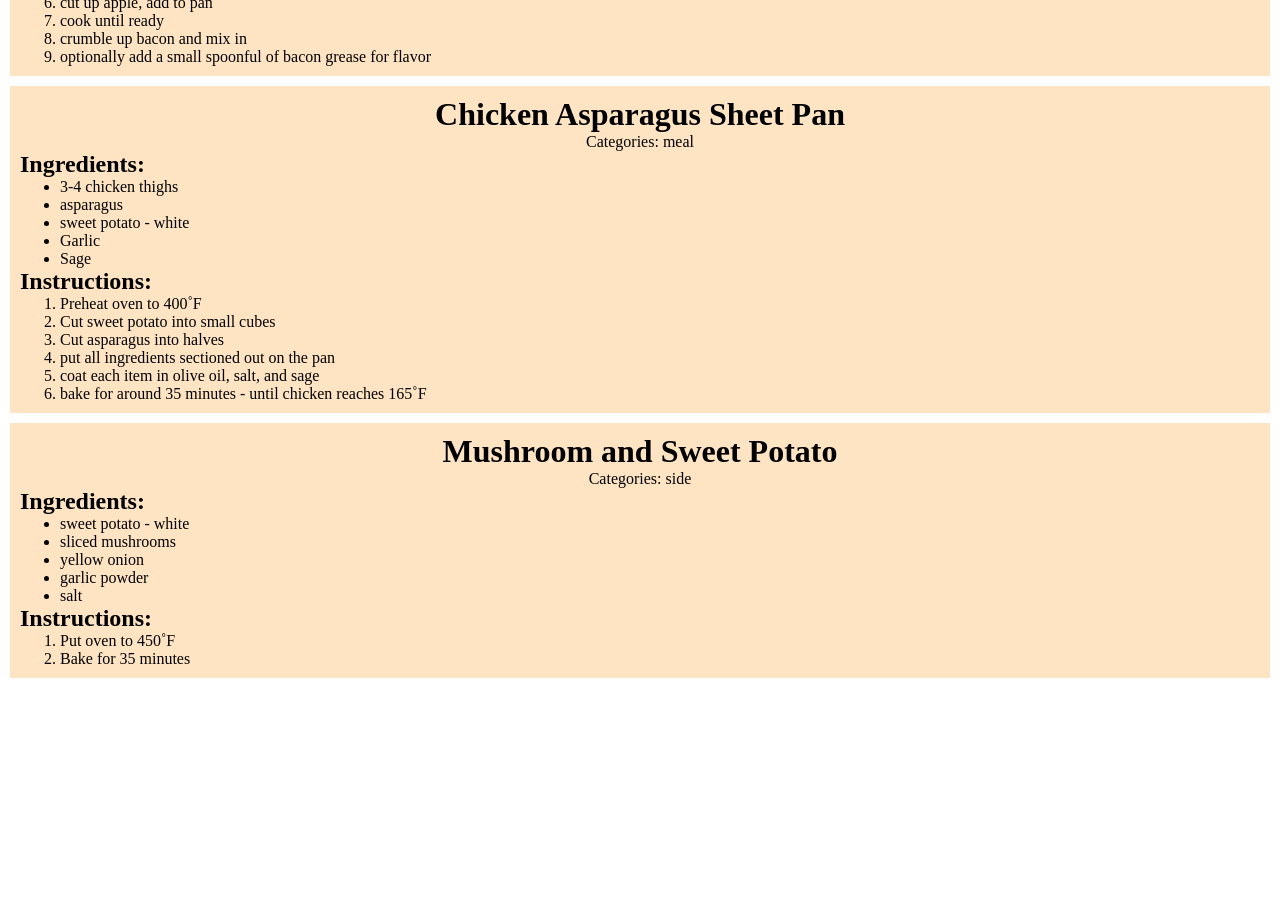
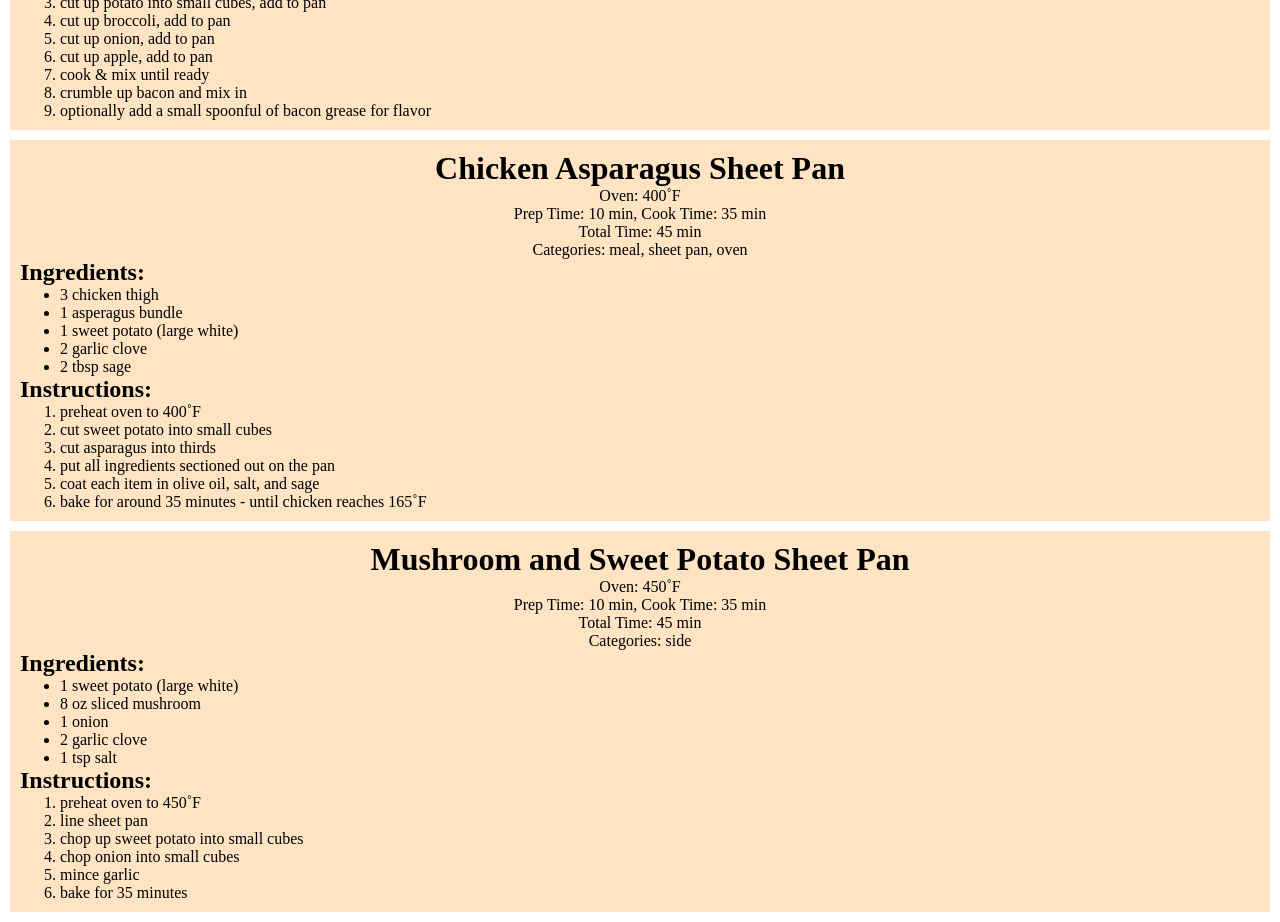
Before and after one commit to MeganPaffrath/recipe-book, a React (Create React App) app: page / in a window 1280 px wide. Shown: the part 520-1442 px from the top of the page. Before the commit the page ends 1208 px from the top, so only its background shows below. Built offline with nearby package versions, Linux system fonts and the light colour scheme.

Commit message:
ingredient units

```diff
--- a/src/components/App.jsx
+++ b/src/components/App.jsx
@@ -14,9 +14,13 @@ export default function App() {
       key={recipe.recipe}
       recipe={recipe.recipe}
       ingredients={recipe.ingredients}
+      ingr={recipe.ingr}
       instructions={recipe.instructions}
       categories={recipe.categories}
       ovenTemp={ovenTemp}
+      prepTime={recipe.prepTime}
+      cookTime={recipe.cookTime}
+      totalTime={recipe.totalTime}
     />
   }
 
@@ -59,7 +63,10 @@ export default function App() {
 
   return (
     <div>
-      <h1>Megan's Recipes</h1>
+      <center>
+        <h1>Megan's Recipes</h1>
+        <p>meganpaffrath.com</p>
+      </center>
       <br/>
       <center>
       <input onChange={handleChange} type="search" id="mySearch" value={type} placeholder="Search by title/ingredient/type/temperature" size="40"/>
--- a/src/components/Recipe.jsx
+++ b/src/components/Recipe.jsx
@@ -1,9 +1,9 @@
 import React from "react";
 
-export default function Recipe({recipe, ingredients, instructions, ovenTemp, categories}) {
-  let keyIng = 0;
+export default function Recipe({recipe, ingredients, instructions, ovenTemp, categories, prepTime, cookTime, totalTime}) {
   let keyInst = 0;
   let categoryStr = "";
+  let keyIngredient = 0;
 
   let i;
   if (categories.length > 1) {
@@ -26,16 +26,26 @@ export default function Recipe({recipe, ingredients, instructions, ovenTemp, cat
             <p>Oven: {ovenTemp}˚F</p>
           </div>
           ) : null}
+          <p>Prep Time: {prepTime} min, Cook Time: {cookTime} min</p>
+          <p>Total Time: {totalTime} min</p>
           <p>Categories: {categoryStr}</p>
       </center>
       <h2>Ingredients:</h2>
       <ul>
-      {ingredients.map( (ingredient) => {
-        keyIng++;
-        return (
-          <li key={"i" + keyIng}>{ingredient}</li>
-        )
-      })}
+      {
+        ingredients.map( (item) => {
+          console.log(item);
+          keyIngredient++;
+          return <li key={"ingr" + keyIngredient}>
+            {item.units === "count" ? (
+              item.value + " " + item.item
+            ): (
+              item.value + " " + item.units + " " + item.item
+            )}
+          </li>
+
+        })
+      }
       </ul>
       <h2>Instructions:</h2>
       <ol>
--- a/src/recipes.json
+++ b/src/recipes.json
@@ -1,18 +1,69 @@
 [{
 	"recipe": "Breakfast Hash",
-	"ingredients": ["bacon", "apple", "broccoli", "2 garlic cloves", "onion", "sweet potato - white", "olive oil", "salt"],
-	"categories": ["meal", "breakfast"],
 	"ovenTemp": "400",
-	"instructions": ["Bake bacon at 400˚F for 15 minutes", "heat oil in large frying pan", "cut up potato into small cubes, add to pan", "cut up broccoli, add to pan", "cut up onion, add to pan", "cut up apple, add to pan", "cook until ready", "crumble up bacon and mix in", "optionally add a small spoonful of bacon grease for flavor"]
+	"prepTime": "10",
+	"cookTime": "20",
+	"totalTime": "30",
+	"ingredients": [
+		{"item": "bacon", "value": "8", "units": "count"},
+		{"item": "apple", "value": "1", "units": "count"},
+		{"item": "broccoli", "value": "1", "units": "count"},
+		{"item": "garlic clove", "value": "2", "units": "count"},
+		{"item": "onion", "value": "1", "units": "count"},
+		{"item": "sweet potato (large white)", "value": "1", "units": "count"},
+		{"item": "olive oil", "value": "2", "units": "tbsp"},
+		{"item": "salt", "value": "2","units": "tsp"}
+	],
+	"categories": ["meal", "breakfast", "stove"],
+	"instructions": [
+		"bake bacon at 400˚F for 15 minutes", "heat oil in large frying pan",
+		"cut up potato into small cubes, add to pan", "cut up broccoli, add to pan",
+		"cut up onion, add to pan", "cut up apple, add to pan",
+		"cook & mix until ready",
+		"crumble up bacon and mix in",
+		"optionally add a small spoonful of bacon grease for flavor"]
 }, {
 	"recipe": "Chicken Asparagus Sheet Pan",
-	"ingredients": ["3-4 chicken thighs", "asparagus", "sweet potato - white", "Garlic", "Sage"],
-	"categories": ["meal"],
-	"instructions": ["Preheat oven to 400˚F", "Cut sweet potato into small cubes", "Cut asparagus into halves", "put all ingredients sectioned out on the pan", "coat each item in olive oil, salt, and sage", "bake for around 35 minutes - until chicken reaches 165˚F"]
+	"ovenTemp": "400",
+	"prepTime": "10",
+	"cookTime": "35",
+	"totalTime": "45",
+	"ingredients": [
+		{"item": "chicken thigh", "value": "3", "units": "count"},
+		{"item": "asperagus bundle", "value": "1", "units": "count"},
+		{"item": "sweet potato (large white)", "value": "1", "units": "count"},
+		{"item": "garlic clove", "value": "2", "units": "count"},
+		{"item": "sage", "value": "2", "units": "tbsp"}
+	],
+	"categories": ["meal", "sheet pan", "oven"],
+	"instructions": [
+		"preheat oven to 400˚F",
+		"cut sweet potato into small cubes",
+		"cut asparagus into thirds",
+		"put all ingredients sectioned out on the pan",
+		"coat each item in olive oil, salt, and sage",
+		"bake for around 35 minutes - until chicken reaches 165˚F"]
 }, {
-	"recipe": "Mushroom and Sweet Potato",
-	"ingredients": ["sweet potato - white", "sliced mushrooms", "yellow onion", "garlic powder", "salt"],
+	"recipe": "Mushroom and Sweet Potato Sheet Pan",
+	"ovenTemp": "450",
+	"prepTime": "10",
+	"cookTime": "35",
+	"totalTime": "45",
+	"ingredients": [
+		{"item": "sweet potato (large white)", "value": "1", "units": "count"},
+		{"item": "sliced mushroom", "value": "8", "units": "oz"},
+		{"item": "onion", "value": "1", "units": "count"},
+		{"item": "garlic clove", "value": "2", "units": "count"},
+		{"item": "salt", "value": "1", "units": "tsp"}
+	],
 	"categories": ["side"],
-	"category": ["dinner"],
-	"instructions": ["Put oven to 450˚F", "Bake for 35 minutes"]
+	"category": ["dinner", "sheet pan", "oven"],
+	"instructions": [
+		"preheat oven to 450˚F",
+		"line sheet pan",
+		"chop up sweet potato into small cubes",
+		"chop onion into small cubes",
+		"mince garlic",
+		"bake for 35 minutes"
+	]
 }]
```
